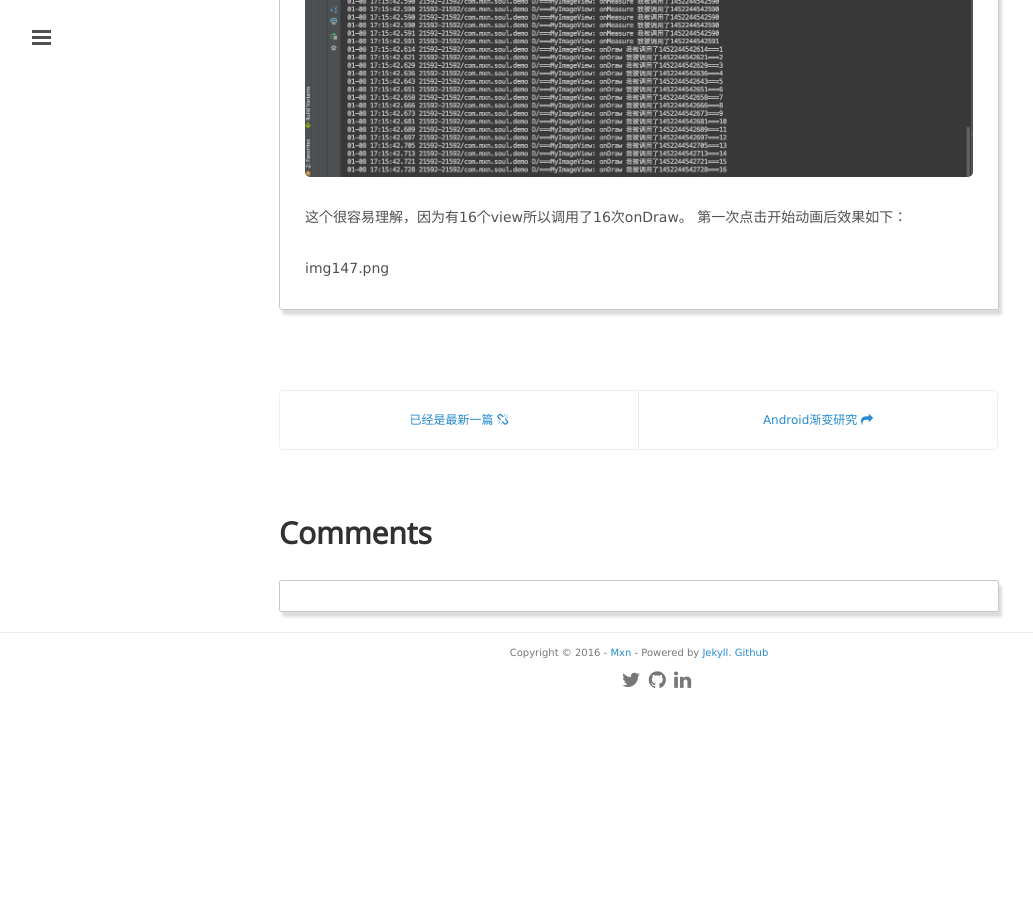
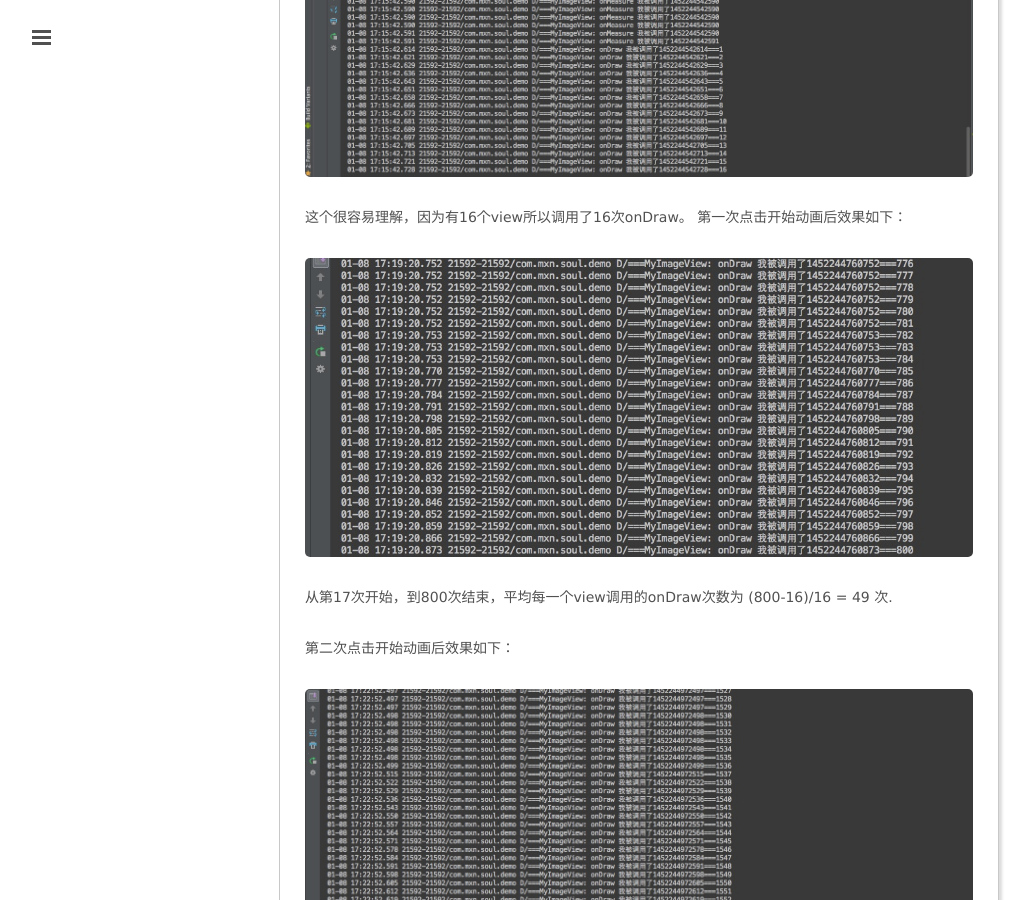
Before and after one commit to mxn21/mxn21.github.io, a Jekyll site: the page built from _posts/2016-1-5-DrawingCache解析.md, in a window 1280 px wide and 900 px high, scrolled down 13005 px. Shown: the whole window, without its empty margins (1-1034 px from the left). Built offline with Jekyll 4.4.1, drawn with Linux system fonts in a browser that asks for light colours; Markdown is read by kramdown in place of the engine named in the settings; comment, search, counter and statistics services are not loaded; before the commit the page ends 13710 px from its top, so only the background shows below that.

Commit message:
23432432

```diff
--- a/_posts/2016-1-5-DrawingCache解析.md
+++ b/_posts/2016-1-5-DrawingCache解析.md
@@ -482,4 +482,10 @@
 这个很容易理解，因为有16个view所以调用了16次onDraw。
 第一次点击开始动画后效果如下：
 
-img147.png
+![](https://raw.githubusercontent.com/mxn21/mxn21.github.io/master/public/img/img147.png)
+
+从第17次开始，到800次结束，平均每一个view调用的onDraw次数为 (800-16)/16 = 49 次.
+
+第二次点击开始动画后效果如下：
+
+![](https://raw.githubusercontent.com/mxn21/mxn21.github.io/master/public/img/img148.png)
```
Also changed, not shown: public/img/img147.png (added), public/img/img148.png (added).
